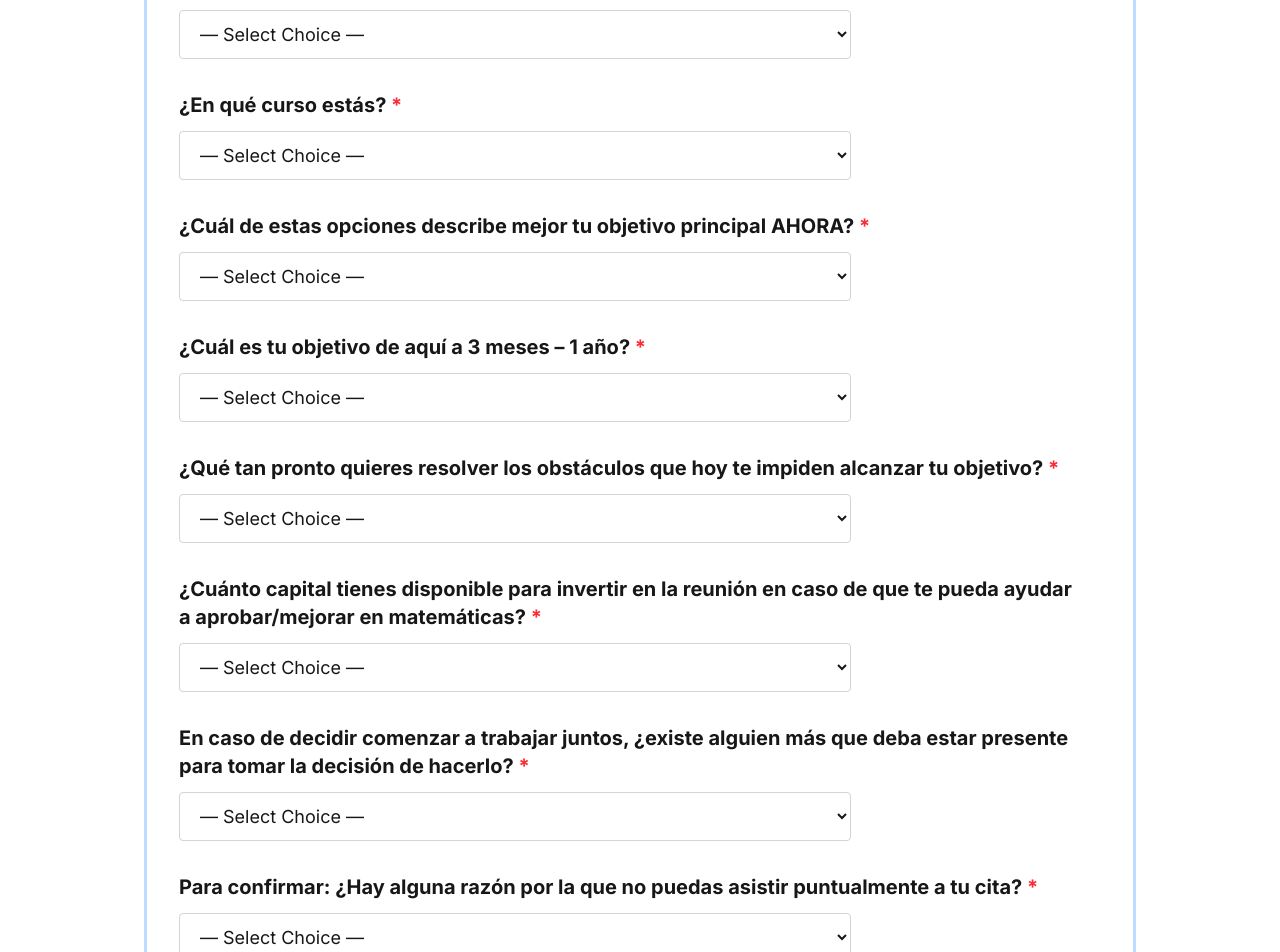
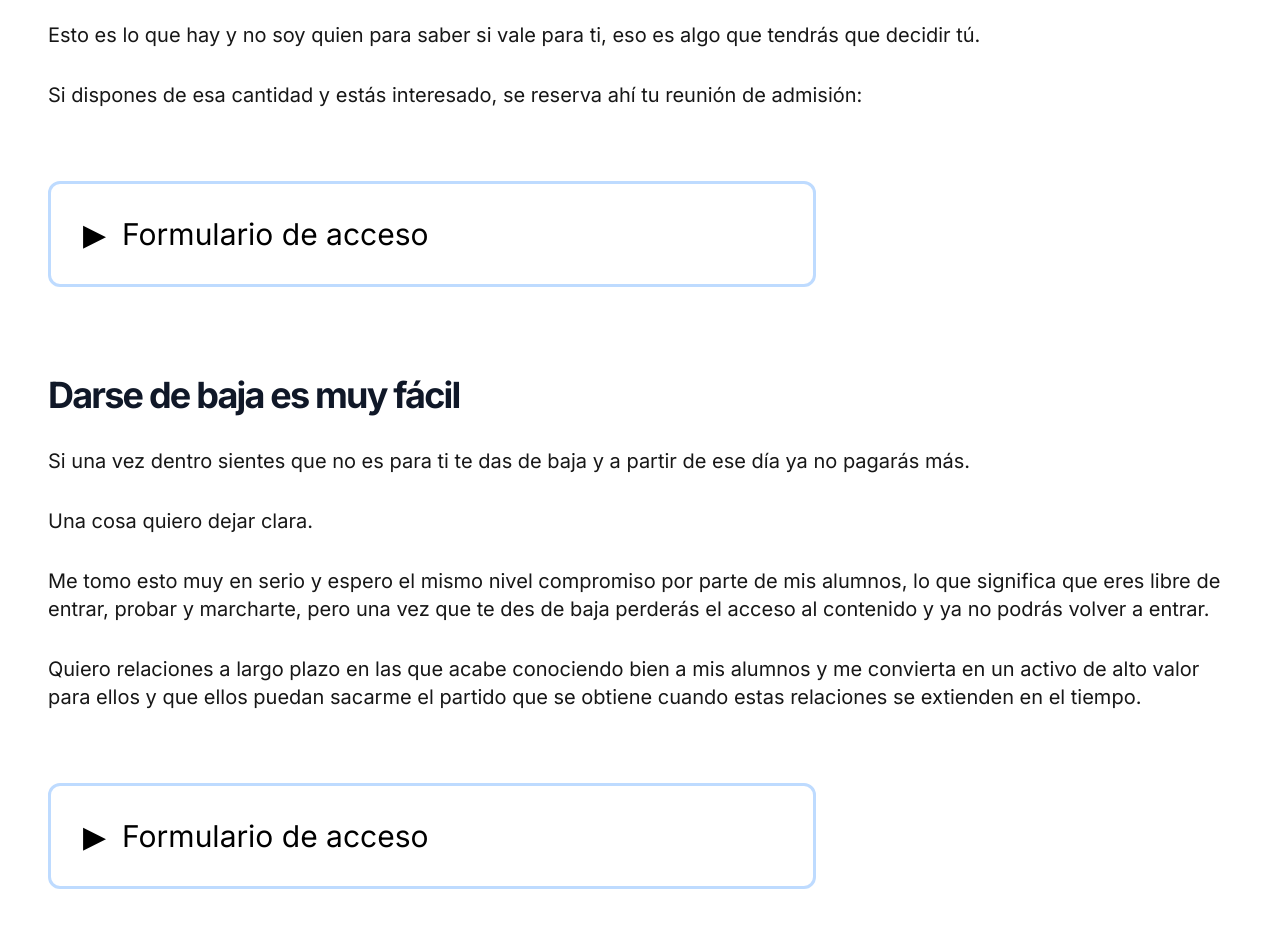
Before and after one commit to MariaLipiz/matessindramas, a Next.js app: page /comunidad in a window 1280 px wide. Shown: the part 9580-10532 px from the top of the page. Built offline with nearby package versions, Linux system fonts and the light colour scheme.

Commit message:
Cambios estilo formulario

```diff
--- a/src/components/AccessForm.tsx
+++ b/src/components/AccessForm.tsx
@@ -51,19 +51,18 @@ export default function AccessForm() {
   }
 
   return (
-    <section className="mx-auto w-full max-w-5xl px-4 py-10">
+    <section className="max-w-3xl py-10">
       <details
-        open
-        className="border-[3px] border-blue-200 bg-white p-6 md:p-8"
+        className="border-[3px] border-blue-200 rounded-xl bg-white p-6 md:p-8"
       >
-        <summary className="mb-10 cursor-pointer list-none text-3xl font-normal text-black md:text-5xl">
-          <span className="mr-4 inline-block text-black">▶</span>
+        <summary className=" cursor-pointer list-none text-xl font-normal text-black md:text-3xl">
+          <span className="mr-4 ">▶</span>
           Formulario de acceso
         </summary>
 
         <form onSubmit={handleSubmit} className="space-y-8">
           <div>
-            <label className="mb-3 block text-xl font-bold text-neutral-900">
+            <label className="mt-10 mb-3 block text-xl font-bold text-neutral-900">
               Contacto WhatsApp <span className="text-red-500">*</span>
             </label>
             <input
@@ -95,11 +94,11 @@ export default function AccessForm() {
             <select
               required
               name="curso"
-              className="w-full max-w-2xl rounded border border-neutral-300 px-4 py-3 text-lg outline-none focus:border-blue-500"
+              className="w-full max-w-3xl rounded border border-neutral-300 px-6 py-6 text-lg outline-none focus:border-blue-500"
               defaultValue=""
             >
               <option value="" disabled>
-                — Select Choice —
+                — Selecciona una —
               </option>
               <option>Carrera de Matemáticas</option>
               <option>Carrera de Fisica</option>
@@ -118,11 +117,11 @@ export default function AccessForm() {
             <select
               required
               name="curso"
-              className="w-full max-w-2xl rounded border border-neutral-300 px-4 py-3 text-lg outline-none focus:border-blue-500"
+              className="w-full max-w-3xl rounded border border-neutral-300 px-6 py-6 text-lg outline-none focus:border-blue-500"
               defaultValue=""
             >
               <option value="" disabled>
-                — Select Choice —
+              — Selecciona una —
               </option>
               <option>1º de carrera</option>
               <option>2º de carrera</option>
@@ -141,11 +140,11 @@ export default function AccessForm() {
             <select
               required
               name="objetivoPrincipal"
-              className="w-full max-w-2xl rounded border border-neutral-300 px-4 py-3 text-lg outline-none focus:border-blue-500"
+              className="w-full max-w-3xl rounded border border-neutral-300 px-6 py-6 text-lg outline-none focus:border-blue-500"
               defaultValue=""
             >
               <option value="" disabled>
-                — Select Choice —
+              — Selecciona una —
               </option>
               <option>Quiero aprobar una/varias asignaturas de matemáticas</option>
               <option>Quiero dejar de ir perdido/a en clase</option>
@@ -164,11 +163,11 @@ export default function AccessForm() {
             <select
               required
               name="objetivo"
-              className="w-full max-w-2xl rounded border border-neutral-300 px-4 py-3 text-lg outline-none focus:border-blue-500"
+              className="w-full max-w-3xl rounded border border-neutral-300 px-6 py-6 text-lg outline-none focus:border-blue-500"
               defaultValue=""
             >
               <option value="" disabled>
-                — Select Choice —
+              — Selecciona una —
               </option>
               <option>Aprobar las asignaturas que llevo arrastrando</option>
               <option>Aprobar el curso limpio/a</option>
@@ -187,11 +186,11 @@ export default function AccessForm() {
             <select
               required
               name="urgencia"
-              className="w-full max-w-2xl rounded border border-neutral-300 px-4 py-3 text-lg outline-none focus:border-blue-500"
+              className="w-full max-w-3xl rounded border border-neutral-300 px-6 py-6 text-lg outline-none focus:border-blue-500"
               defaultValue=""
             >
               <option value="" disabled>
-                — Select Choice —
+              — Selecciona una —
               </option>
               <option>Lo quiero resolver ya mismo</option>
               <option>Quiero ponerme a resolverlo en 2-4 semanas</option>
@@ -209,11 +208,11 @@ export default function AccessForm() {
             <select
               required
               name="capital"
-              className="w-full max-w-2xl rounded border border-neutral-300 px-4 py-3 text-lg outline-none focus:border-blue-500"
+              className="w-full max-w-3xl rounded border border-neutral-300 px-6 py-6 text-lg outline-none focus:border-blue-500"
               defaultValue=""
             >
               <option value="" disabled>
-                — Select Choice —
+              — Selecciona una —
               </option>
               <option>Tengo 350€</option>
               <option>Tengo de 350 a 800€</option>
@@ -231,11 +230,11 @@ export default function AccessForm() {
             <select
               required
               name="decision"
-              className="w-full max-w-2xl rounded border border-neutral-300 px-4 py-3 text-lg outline-none focus:border-blue-500"
+              className="w-full max-w-3xl rounded border border-neutral-300 px-6 py-6 text-lg outline-none focus:border-blue-500"
               defaultValue=""
             >
               <option value="" disabled>
-                — Select Choice —
+              — Selecciona una —
               </option>
               <option>Sí, tengo que consultarlo con mis padres</option>
               <option>Sí, tengo que consultarlo con mi pareja o algún familiar</option>
@@ -252,11 +251,11 @@ export default function AccessForm() {
             <select
               required
               name="puntualidad"
-              className="w-full max-w-2xl rounded border border-neutral-300 px-4 py-3 text-lg outline-none focus:border-blue-500"
+              className="w-full max-w-3xl rounded border border-neutral-300 px-6 py-6 text-lg outline-none focus:border-blue-500"
               defaultValue=""
             >
               <option value="" disabled>
-                — Select Choice —
+              — Selecciona una —
               </option>
               <option>No. Voy a asistir a la llamada de admisión.</option>
               <option>Sí, es posible que no pueda asistir</option>
```
